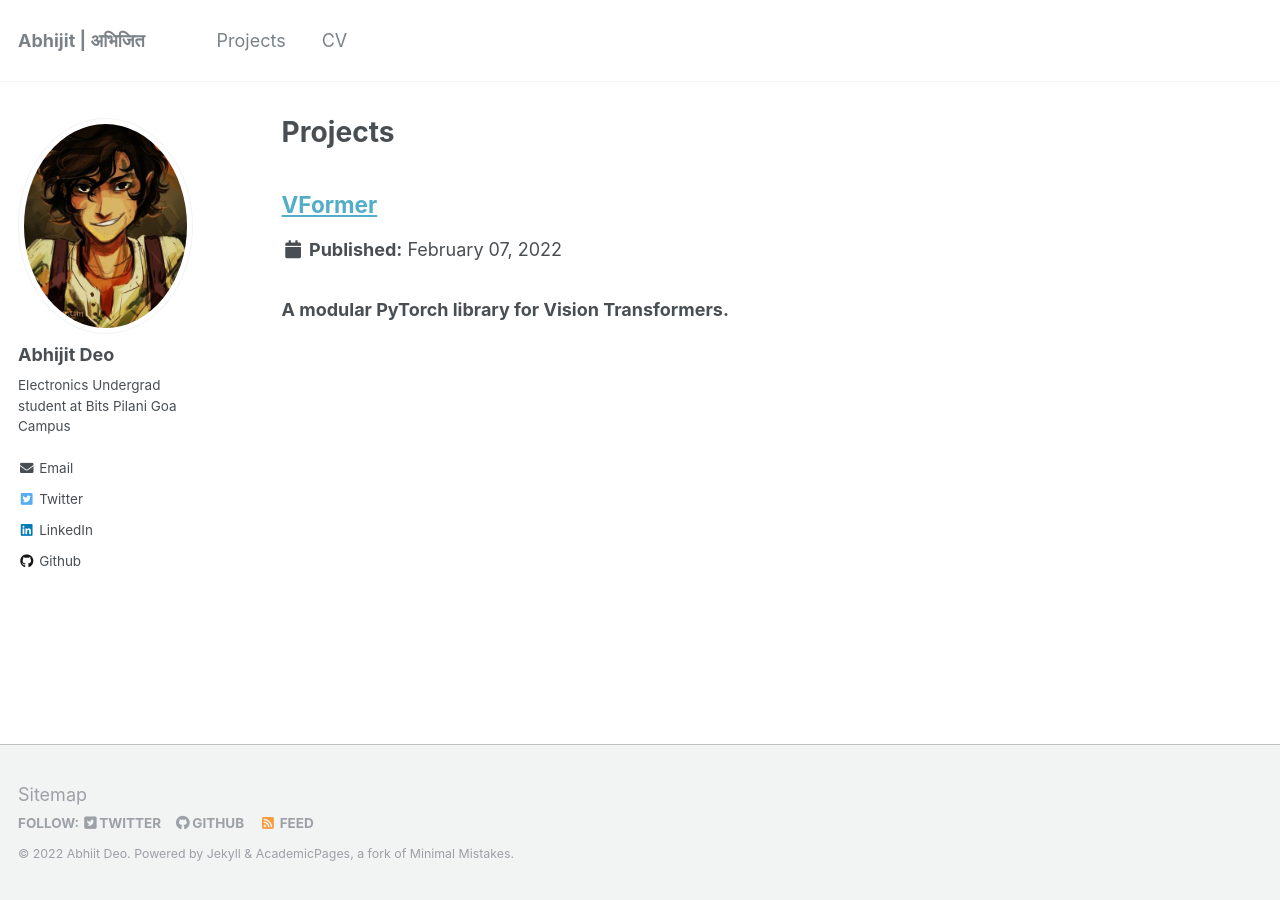
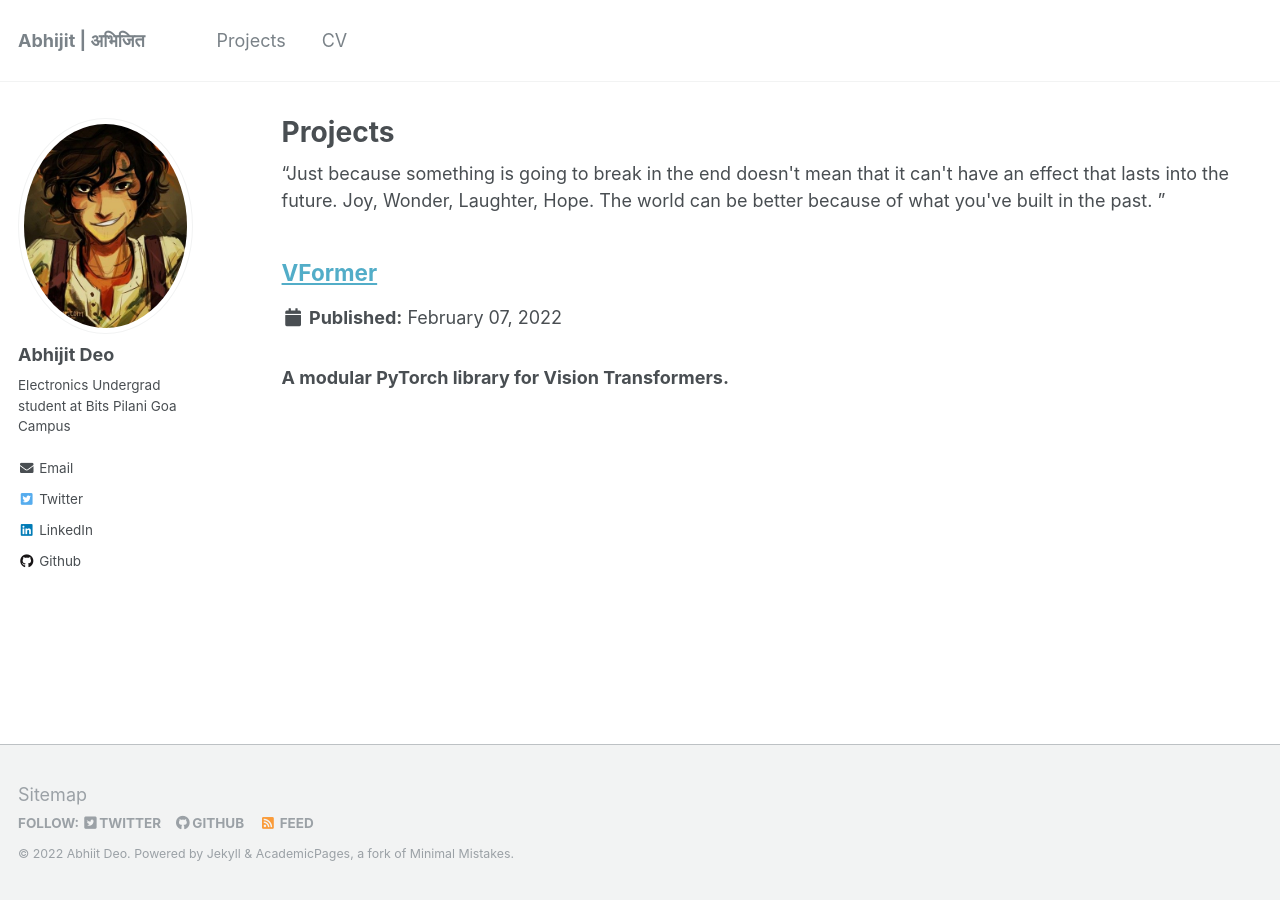
Before and after one commit to abhi-glitchhg/abhi-glitchhg.github.io, a Jekyll site: the page built from _pages/projects.html, in a window 1280 px wide. Built offline with Jekyll 4.4.1, drawn with Linux system fonts in a browser that asks for light colours.

Commit message:
the quote i really liked

```diff
--- a/_pages/projects.html
+++ b/_pages/projects.html
@@ -5,6 +5,11 @@ permalink: /projects/
 author_profile: true
 ---
 
+<q>Just because something is going to break in the end doesn't mean that it can't have an effect that lasts  into the future. Joy, Wonder, Laughter, Hope.
+The world can be better because of what you've built in the past. </q>
+
+
+
 {% include base_path %}
 
 {% for post in site.projects reversed %}
```
